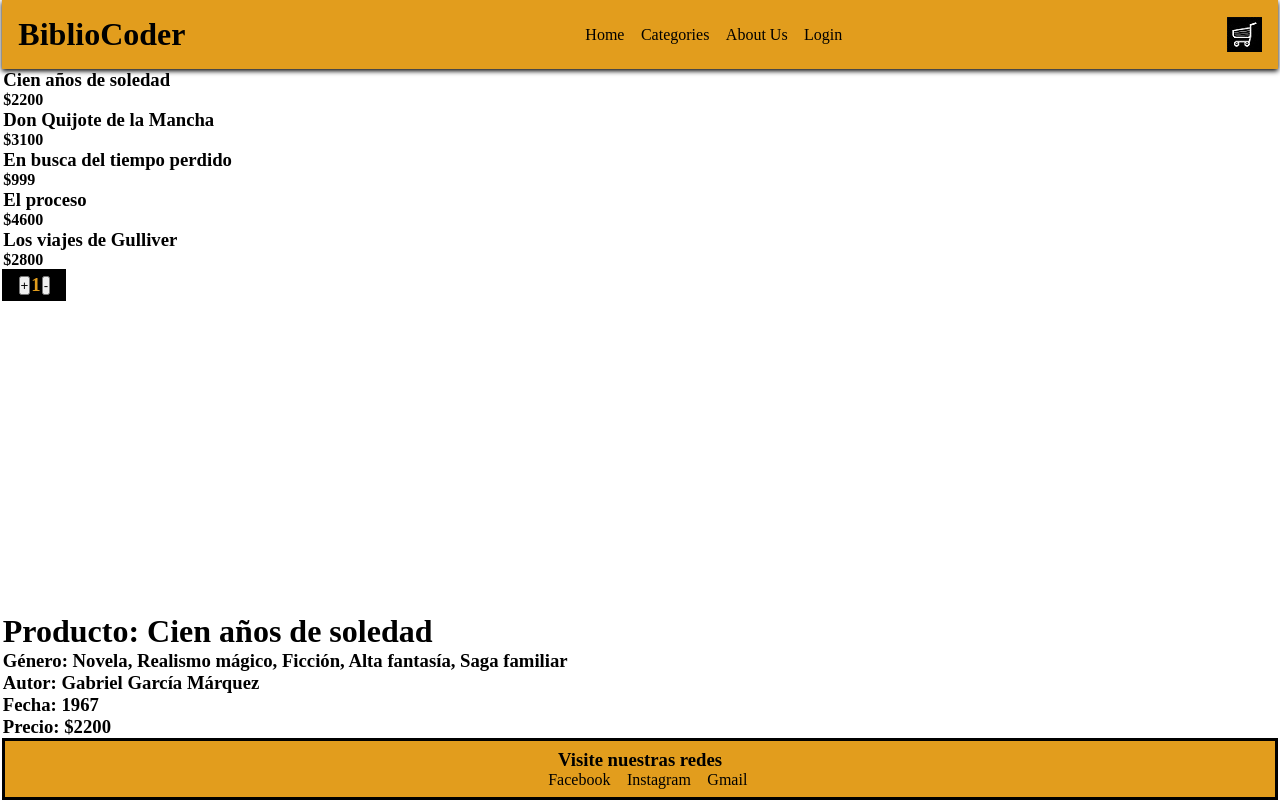
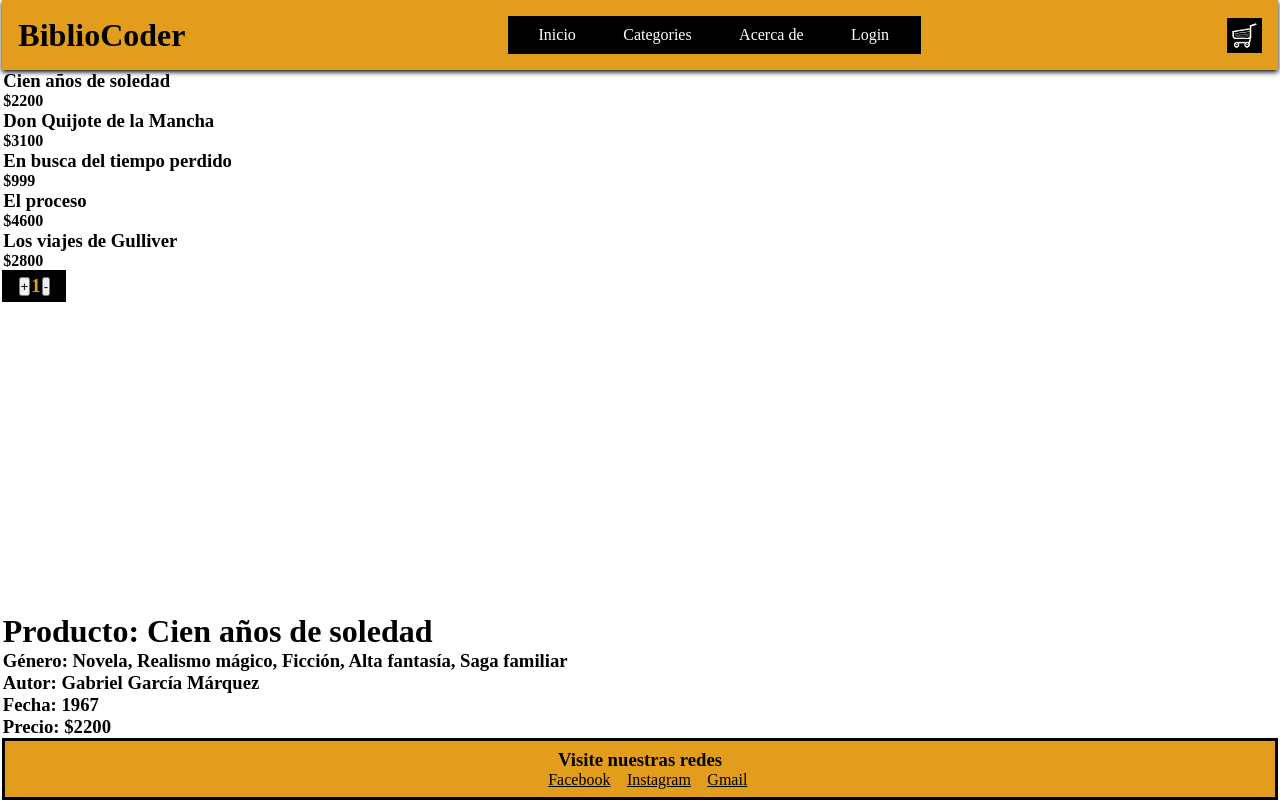
Before and after one commit to Marto2356/Martin_Morales_Ecommerce, a React (Create React App) app: page / in a window 1280 px wide. Built offline with nearby package versions, Linux system fonts and the light colour scheme.

Commit message:
Add files via upload

```diff
--- a/package.json
+++ b/package.json
@@ -8,7 +8,9 @@
     "@testing-library/user-event": "^13.5.0",
     "react": "^17.0.2",
     "react-dom": "^17.0.2",
+    "react-router-dom": "^6.2.2",
     "react-scripts": "5.0.0",
+    "react-toastify": "^8.2.0",
     "web-vitals": "^2.1.4"
   },
   "scripts": {
--- a/src/components/App.js
+++ b/src/components/App.js
@@ -3,14 +3,20 @@ import Main from './Main'
 import Footer from './Footer'
 import ItemListContainer from './ItemListContainer'
 import ItemDetailContainer from './ItemDetailContainer'
+import {ToastContainer} from "react-toastify"
+import 'react-toastify/dist/ReactToastify.css';
+import { BrowserRouter } from 'react-router-dom'
 
 function App () {
-    return  <>
-                <Header/>
-                <ItemListContainer saludo="Hola mi nombre es Martin Morales y este es mi proyecto."/>
-                <Main/>
-                <ItemDetailContainer/>
-                <Footer/>
-            </>
+    return  (
+        <BrowserRouter>
+            <Header/>
+            <ItemListContainer/>
+            <Main/>
+            <ItemDetailContainer/>
+            <Footer/>
+            <ToastContainer/>
+        </BrowserRouter>
+    )
 }
 export default App
--- a/src/components/ItemDetail.js
+++ b/src/components/ItemDetail.js
@@ -1,11 +1,7 @@
 import React from 'react'
 
 const ItemDetail = (props) => {
-    const nombre = props.producto.nombre;
-    const generos = props.producto.generos;
-    const autor = props.producto.autor;
-    const fecha = props.producto.fecha;
-    const precio = props.producto.precio;
+    const { nombre, generos, autor, fecha, precio } = props.producto;
 
     return (
         <div>
--- a/src/components/Main.js
+++ b/src/components/Main.js
@@ -1,10 +1,12 @@
 import React from 'react'
+import {Routes, Route} from 'react-router-dom'
 import ItemListContainer from './ItemListContainer'
 
 const Main = () => {
     return (
         <>
-            <main></main>
+            <main>
+            </main>
         </>
     )
 }
--- a/src/components/NavBar.js
+++ b/src/components/NavBar.js
@@ -1,13 +1,26 @@
 import CartWidget from './CartWidget'
+import {Link} from 'react-router-dom'
 
 const NavBar = () => {
     return (
         <>
-            <nav>
-                <a href="#">Home</a>
-                <a href="#">Categories</a>
-                <a href="#">About Us</a>
-                <a href="#">Login</a>
+            <nav className="navbar">
+                <li><Link to="/">Inicio</Link></li>
+                <li><Link to="/">Categories</Link>
+                    <ul>
+                        <li><Link to="#">Géneros</Link>
+                                <ul>
+                                    <li><Link to="realismo-magico">Realismo mágico</Link></li>
+                                    <li><Link to="novela">Novela</Link></li>
+                                    <li><Link to="literatura-modernista">Literatura modernista</Link></li>
+                                    <li><Link to="satira">Sátira</Link></li>
+                                    <li><Link to="ficcion-de-aventuras">Ficción de aventuras</Link></li>
+                                </ul>
+                        </li>
+                    </ul>
+                </li>
+                <li><Link to="#">Acerca de</Link></li>
+                <li><Link to="#">Login</Link></li>
             </nav>
             <CartWidget/>
         </>
--- a/src/estilos.scss
+++ b/src/estilos.scss
@@ -37,10 +37,51 @@ html, body, #root{
     color:$colorPrimario;
 }
 
+.navbar {
+    list-style: none;
+    ul{
+        list-style: none;
+    }
+    li a {
+        width: 100%;
+        background-color:#000;
+        text-decoration:none;
+        color:#fff;
+        padding:10px 15px;
+        display:block;
+    }
+}
+
+.navbar li a:hover {
+    background-color: #434343;
+}
+
+.navbar li:hover > ul {
+    display: block;
+}
+
+nav > li{
+    float:left;
+    background-color:#000;
+}
+
+.navbar li ul{
+    display: none;
+    position:absolute;
+    min-width: 120px;
+    li{
+        position:relative;
+        ul{
+            right: -26vh;
+            top: 6.3vh;
+        }
+    }
+}
+
 nav a{
+    width: 100%;
     margin-left: 1rem;
     color:$colorSecundario;
-    text-decoration:none;
     font-family: cursive;
 }
 
```
Also changed, not shown: 1 other file (tests, documents, lock files or other folders).
